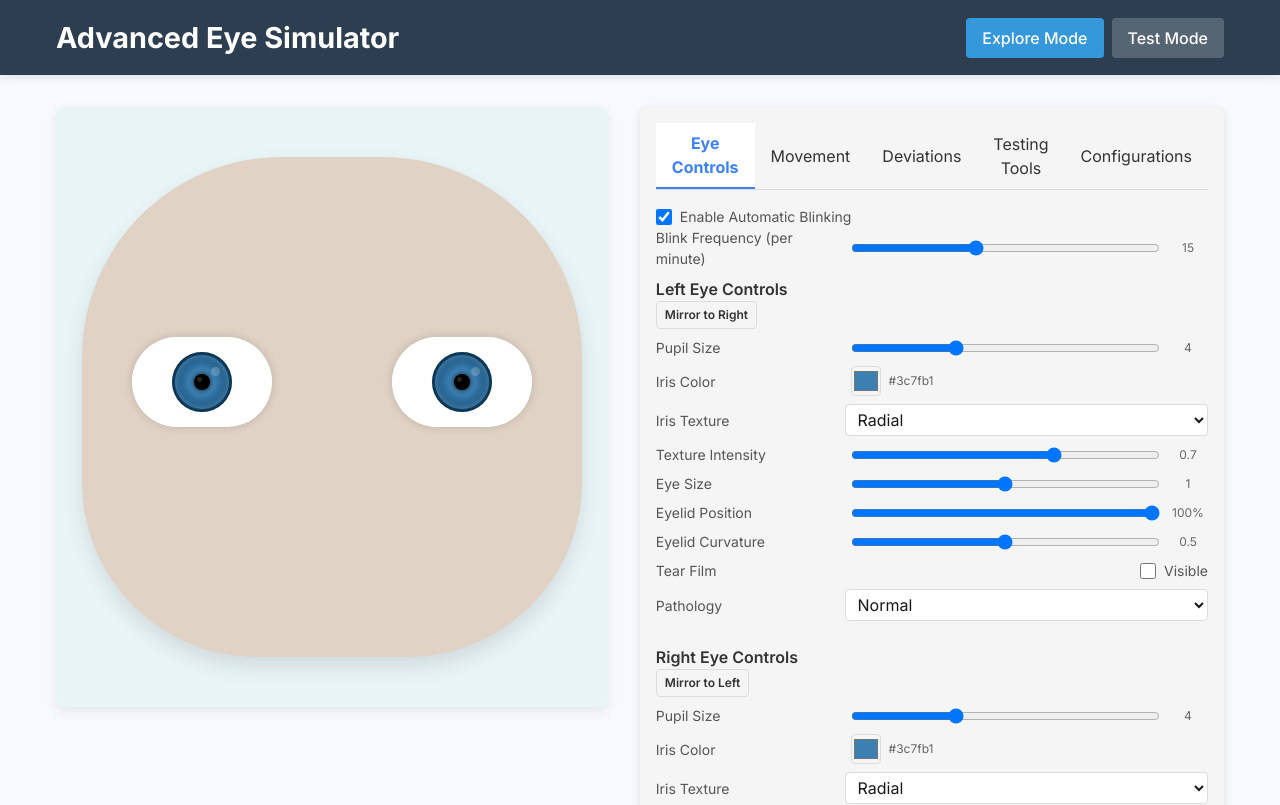
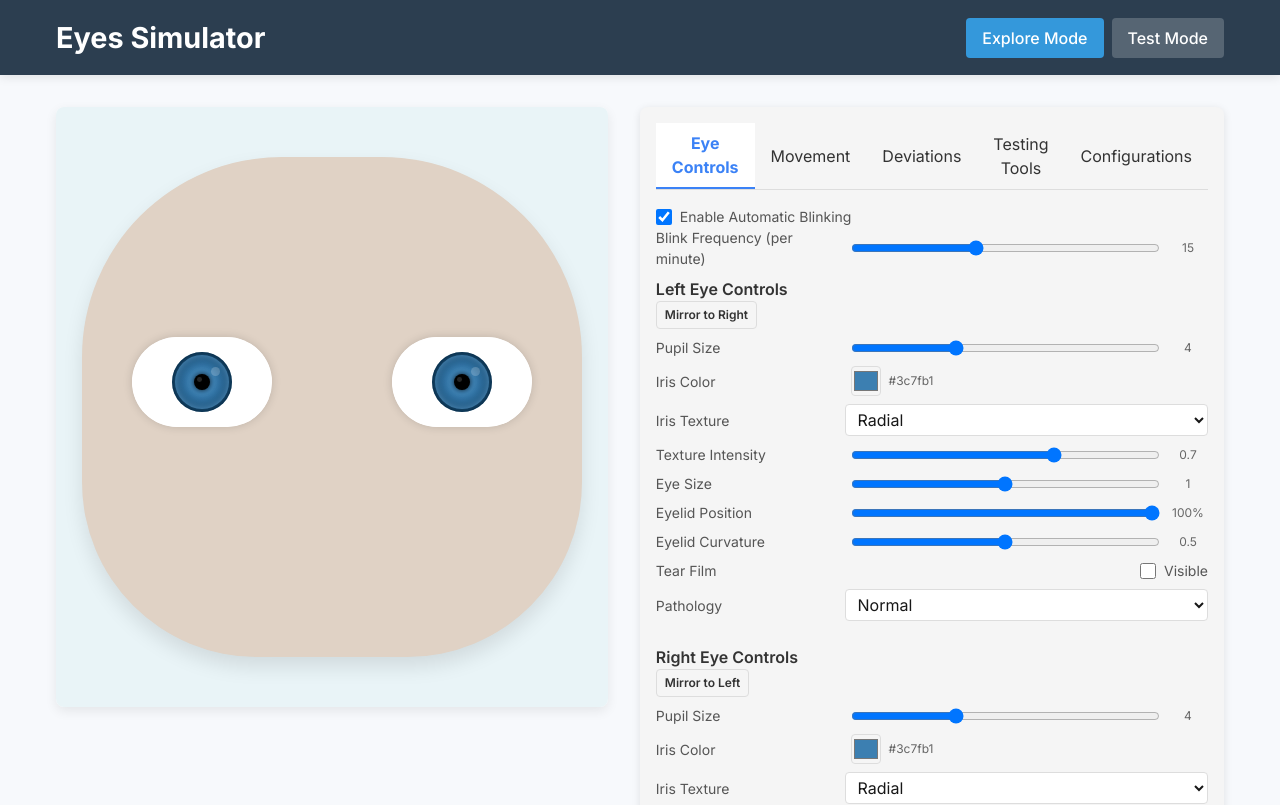
Before and after one commit to andrewturing/eyes-simulator, a Next.js app in the folder web-app/: page / in a window 1280 px wide. Shown: the top 805 px of the page. Built offline with nearby package versions, Linux system fonts and the light colour scheme.

Commit message:
change: title

```diff
--- a/web-app/src/app/components/SimulatorLayout.tsx
+++ b/web-app/src/app/components/SimulatorLayout.tsx
@@ -209,7 +209,7 @@ const SimulatorLayout = () => {
     <Container>
       <Header>
         <HeaderContent>
-          <Title>Advanced Eye Simulator</Title>
+          <Title>Eyes Simulator</Title>
           <ModeToggle>
             <ModeButton
               active={activeMode === 'explore'}
--- a/web-app/src/app/layout.tsx
+++ b/web-app/src/app/layout.tsx
@@ -5,7 +5,7 @@ import "./globals.css";
 const inter = Inter({ subsets: ["latin"] });
 
 export const metadata: Metadata = {
-  title: "Advanced Eye Simulator",
+  title: "Eyes Simulator",
   description: "A medical education tool for eye disease simulation and analysis",
 };
 
```
